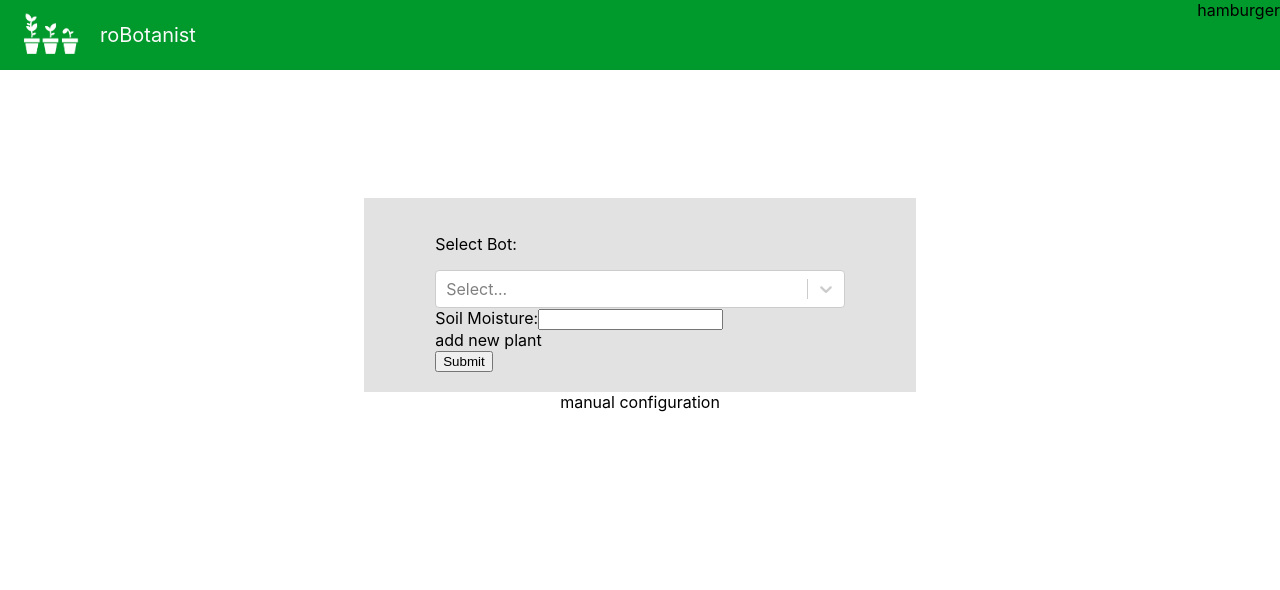
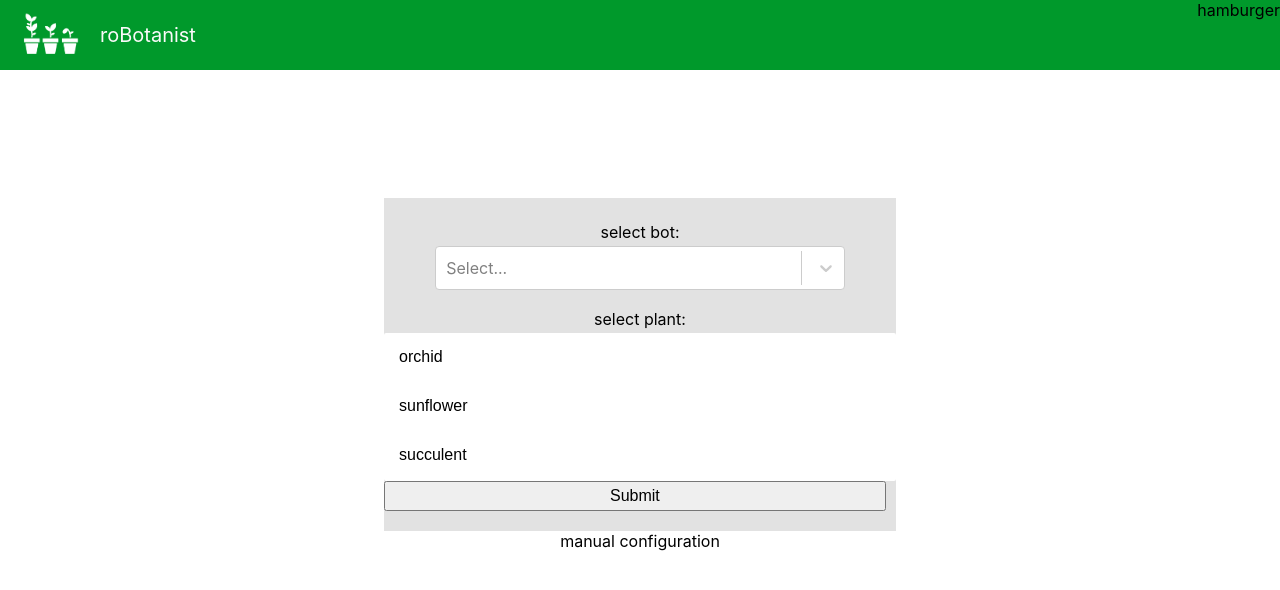
Before and after one commit to trevorpreston/robotonist-v2-UI, a React (Create React App) app: page / in a window 1280 px wide. Shown: the top 590 px of the page. Built offline with nearby package versions, Linux system fonts and the light colour scheme.

Commit message:
fix bug with bot selection not rendering in select dropdown

```diff
--- a/package.json
+++ b/package.json
@@ -9,7 +9,8 @@
     "react-dom": "^16.8.6",
     "react-router-dom": "^5.0.1",
     "react-scripts": "3.0.1",
-    "react-select": "^3.0.4"
+    "react-select": "^3.0.4",
+    "react-switch": "^5.0.0"
   },
   "scripts": {
     "start": "react-scripts start",
--- a/src/components/botConfig/AddNewPlant.js
+++ b/src/components/botConfig/AddNewPlant.js
@@ -44,7 +44,7 @@ class AddNewPlant extends Component {
 
   render() {
     return (
-      <form onSubmit={this.handleSubmit}>
+      <form onSubmit={this.handleSubmit} className="add-new-plant">
         <label>
           plant name:
           <input type="text" name="search-plant" onChange={this.updatePlantName}/>
--- a/src/components/botConfig/AutoConfigForm.js
+++ /dev/null
@@ -1,18 +0,0 @@
-import React, { Component } from 'react';
-
-class AutoConfigForm extends Component {
-  render() {
-    return(
-        <div>
-          <label>
-            Soil Moisture:
-            <input type="text" onChange={this.props.updateSoilMoisture}/>
-          </label>
-          <div className="addNew" onClick={this.props.toggleAddNewPlant}>add new plant</div>
-        </div>
-      )
-    };
-}
-
-
-export default AutoConfigForm;
--- a/src/components/botConfig/BotConfig.scss
+++ b/src/components/botConfig/BotConfig.scss
@@ -9,28 +9,73 @@
 .bot-config-container {
   width: 40vw;
   margin: 10% auto 0;
-  padding: 20px;
   display: flex;
   flex-direction: column;
   align-items: center;
   background-color: $light-gray;
+  text-align: center;
+
+  .select-bot {
+    width: 80%;
+    margin: 0 auto;
+  }
+
+
+  form {
+    width: 100%;
+    margin: 20px auto;
+  }
+
+  p {
+    margin: 4px auto;
+  }
+
+  span, label {
+    display: inline-block;
+    margin: 4px 6px;
+  }
+
+  input {
+    display: block;
+    width: 98%;
+    height: 30px;
+    font-size: 16px;
+  }
+
+  option {
+    padding: 15px;
+    font-size: 16px;
+    border: none;
+  }
 }
 
-.bot-config-container form {
-  width: 80%;
+.auto-config {
+  margin-top: 15px;
+
+  .avail-plants {
+    border: none;
+    outline: none;
+  }
+
+  .prev-plant:checked {
+    background: linear-gradient($secondary-green, $secondary-green);
+    color: black;
+  }
+
+  select {
+    width: 100%;
+  }
 }
 
-.bot-config-container select {
-  display: none;
+.addNewPlant {
+  display: flex;
+  align-items: center;
+  justify-content: center;
+  width: 100%;
+  height: 40px;
+  background-color: $main-blue;
+  text-align: center;
 }
-
-.bot-config-container option {
-  padding: 15px;
-  border: 6px solid transparent;
-  border-color: #fff transparent transparent transparent;
-}
-
-
 
 .toggleConfigForm {
   display: block;
--- a/src/components/botConfig/Configuration.js
+++ b/src/components/botConfig/Configuration.js
@@ -2,8 +2,9 @@ import React, { Component } from 'react';
 import Select from 'react-select';
 import './BotConfig.scss';
 
-import AutoConfigForm from './AutoConfigForm';
+import QuickConfiguration from './QuickConfiguration';
 import AddNewPlant from './AddNewPlant';
+import ManualConfiguration from './ManualConfiguration';
 
 class Configuration extends Component {
   constructor() {
@@ -15,7 +16,8 @@ class Configuration extends Component {
       bots: [],
       selectedBotId: undefined,
       soilMoisture: undefined,
-      wateringFrequency: undefined
+      wateringFrequency: undefined,
+      value:"one"
     }
 
     this.updateSelectedBot = this.updateSelectedBot.bind(this);
@@ -64,7 +66,7 @@ class Configuration extends Component {
 
   updateSelectedBot(selectedOption) {
     console.log(selectedOption.value)
-    this.setState({selectedBotId: selectedOption.value});
+    this.setState({selectedBotId: selectedOption});
   }
 
   updateWateringFrequency(event) {
@@ -143,23 +145,34 @@ class Configuration extends Component {
   }
 
   renderForm() {
+    var options = [
+      { value: 'one', label: 'One' },
+      { value: 'two', label: 'Two' }
+    ];
     return (
       <div className="bot-config-container">
         <form onSubmit={this.submitBotUpdate}>
-          <p>Select Bot:</p>
-          <Select
-            value={this.state.selectedBotId}
-            onChange={this.updateSelectedBot}
-            options={this.state.bots.map(bot => this.renameKeys({id: 'value', name: 'label'}, bot))}
-          />
+            <span>select bot:</span>
+            <Select
+              className="select-bot"
+              value={this.state.selectedBotId}
+              // value={this.state.value}
+
+              onChange={this.updateSelectedBot}
+              // onChange={this.updateState.bind(this)}
+
+              // options={options}
+              options={this.state.bots.map(bot => this.renameKeys({id: 'value', name: 'label'}, bot))}
+            />
           {this.state.manual ?
-            <input type="number" onChange={this.updateWateringFrequency}/> :
-            <AutoConfigForm
+            <ManualConfiguration/>:
+            <QuickConfiguration
               availablePlants={this.state.availablePlants}
               updateSelectedBot={this.state.updateSelectedBot}
               updateSoilMoisture={this.updateSoilMoisture}
               toggleAddNewPlant={this.toggleAddNewPlant}
             />}
+
           <input type="submit"/>
         </form>
         {this.state.addNewPlant && <AddNewPlant/>}
@@ -171,12 +184,18 @@ class Configuration extends Component {
     this.setState({addNewPlant: !this.state.addNewPlant});
   }
 
+  updateState(element) {
+    this.setState({value: element});
+  }
+
   render() {
+    console.log(this.state.bots.map(bot => this.renameKeys({id: 'value', name: 'label'}, bot)))
+
     return (
       <div className="bot-config-wrapper">
         {this.renderForm()}
         <div className="toggleConfigForm" onClick={this.toggleFormType}>
-          {this.state.manual? 'configure with tools' : 'manual configuration'}
+          {this.state.manual? 'quick configuration' : 'manual configuration'}
         </div>
       </div>
     )
--- /dev/null
+++ b/src/components/botConfig/ManualConfiguration.js
@@ -0,0 +1,39 @@
+import React, { Component } from 'react';
+import Switch from "react-switch";
+
+
+class ManualConfiguration extends Component {
+  constructor() {
+    super();
+    this.state = { checked: false };
+    this.handleChange = this.handleChange.bind(this);
+  }
+
+  handleChange(checked) {
+    this.setState({ checked });
+  }
+
+  render() {
+    return (
+      <div>
+        <label htmlFor="timed-input">set watering period</label>
+        <Switch
+          checked={this.state.checked}
+          onChange={this.handleChange}
+          onColor="#86d3ff"
+          onHandleColor="#2693e6"
+          handleDiameter={30}
+          uncheckedIcon={false}
+          checkedIcon={false}
+          boxShadow="0px 1px 5px rgba(0, 0, 0, 0.6)"
+          activeBoxShadow="0px 0px 1px 10px rgba(0, 0, 0, 0.2)"
+          height={20}
+          width={48}
+        />
+        <input type="number" name="timed-input" onChange={this.updateWateringFrequency}/>
+      </div>
+    )
+  }
+}
+
+export default ManualConfiguration;
--- /dev/null
+++ b/src/components/botConfig/QuickConfiguration.js
@@ -0,0 +1,22 @@
+import React, { Component } from 'react';
+
+class QuickConfiguration extends Component {
+  renderAvailablePlants() {
+
+  }
+  render() {
+    return(
+        <div className="auto-config">
+          <label htmlFor="avail-plants">select plant:</label>
+          <select name="avail-plants" className="avail-plants" size="3">
+          {this.props.availablePlants.map( plant => {
+            return <option className="prev-plant" key={plant.id}>{plant.name}</option>
+          })}
+          </select>
+        </div>
+      )
+    };
+}
+
+
+export default QuickConfiguration;
--- a/src/styles/App.scss
+++ b/src/styles/App.scss
@@ -1,7 +1,7 @@
 @import '_colors.scss';
 
 nav {
-  background-color: $base-color;
+  background-color: $main-green;
   height: 70px;
   width: 100vw;
   display: flex;
@@ -11,17 +11,18 @@ nav {
 .logo-container {
   display: flex;
   align-items: center;
-}
 
-.logo-container > img {
+  img {
     width: 60px;
     margin: auto 20px;
   }
 
-.logo-container > span {
+  span {
     font-size: 20px;
     color: $white;
   }
+}
+
 
 .menu {
   position: fixed;
@@ -51,6 +52,6 @@ nav {
 }
 
 .active {
-  background-color: $secondary-color;
+  background-color: $secondary-green;
   color: $white;
 }
--- a/src/styles/_colors.scss
+++ b/src/styles/_colors.scss
@@ -1,5 +1,7 @@
-$base-color: #00992B;
-$secondary-color: #81C84B;
+$main-green: #00992B;
+$secondary-green: #81C84B;
+$tertiary-green:  #cdffa8;
 $white: #fafafa;
 $light-gray: #e2e2e2;
 $dark-gray: #828282;
+$main-blue: #B0F3FB;
```
Also changed, not shown: 1 other file (tests, documents, lock files or other folders). Lines whose indentation alone changed are shown as unchanged.
